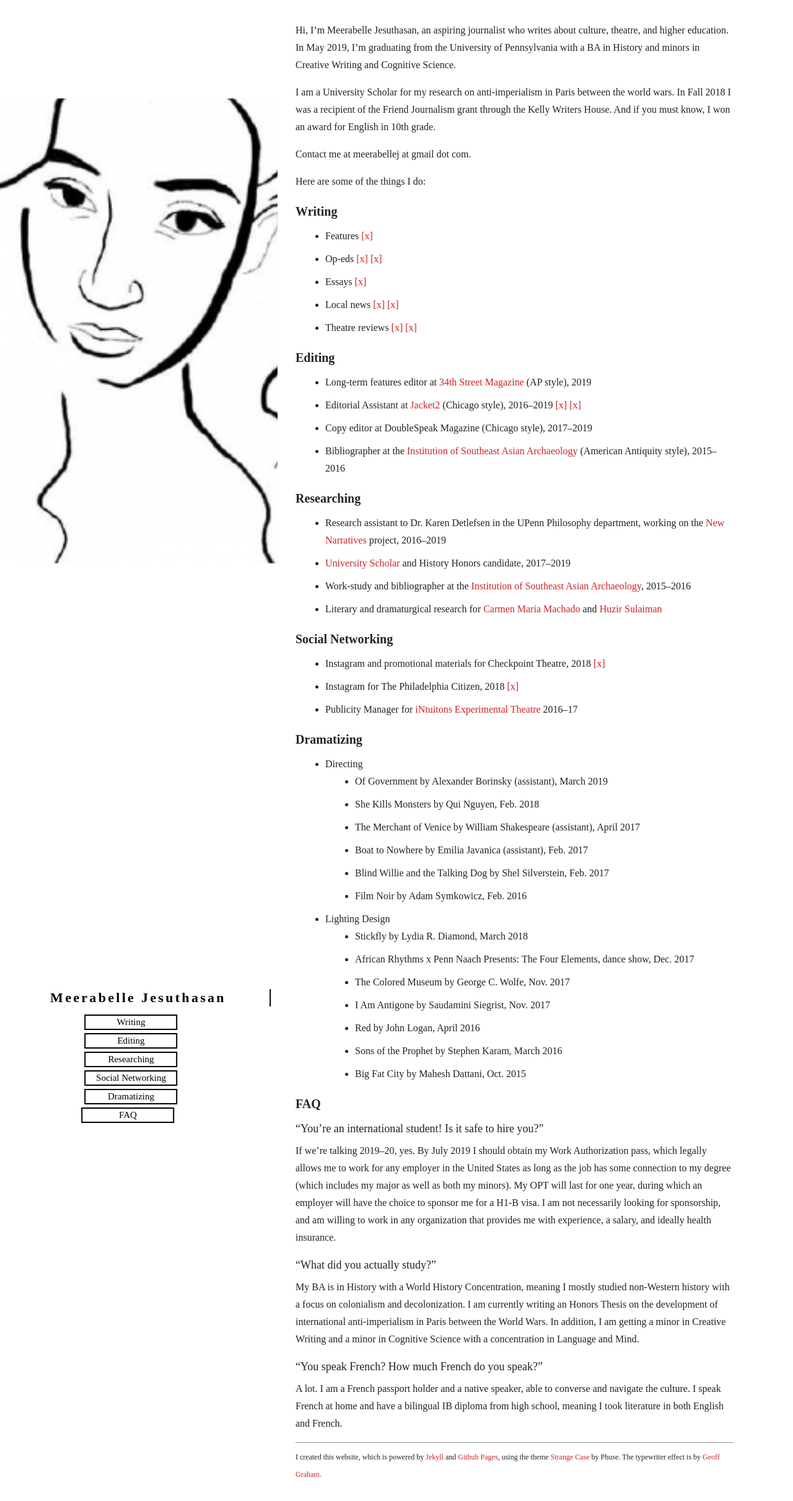
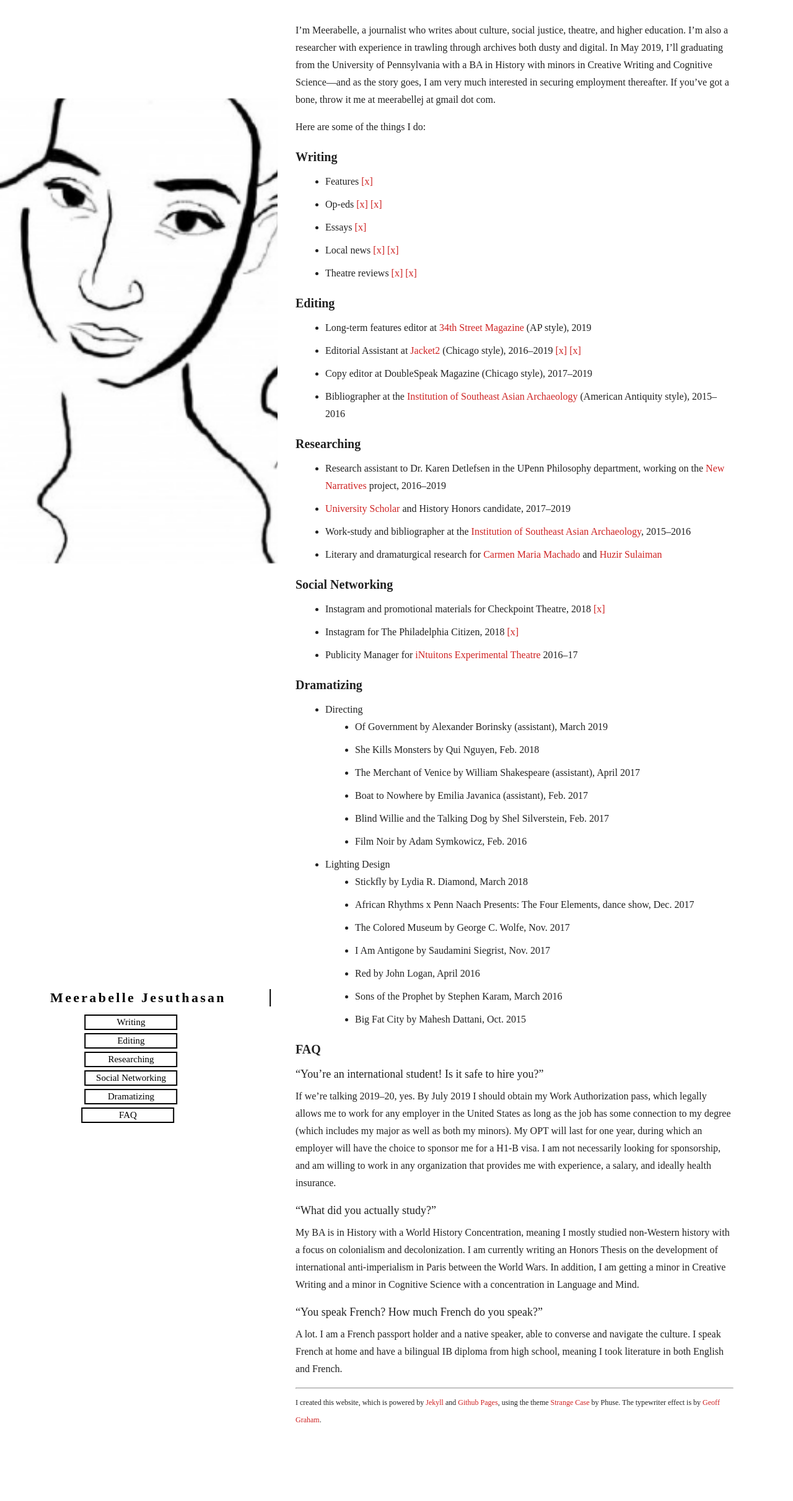
Before and after one commit to meerabellejesuthasan/meerabellejesuthasan.github.io, a Jekyll site: the page built from index.md, in a window 1280 px wide. Shown: the top 2422 px of the page at 62% size. Built offline with Jekyll 4.4.1, drawn with Linux system fonts in a browser that asks for light colours; nearby versions of some CDN libraries; some web fonts are replaced; Markdown is read by kramdown in place of the engine named in the settings.

Commit message:
edited about

```diff
--- a/index.md
+++ b/index.md
@@ -1,11 +1,7 @@
 ---
 layout: default
 ---
-Hi, I'm Meerabelle Jesuthasan, an aspiring journalist who writes about culture, theatre, and higher education. In May 2019, I'm graduating from the University of Pennsylvania with a BA in History and minors in Creative Writing and Cognitive Science.
-
-I am a University Scholar for my research on anti-imperialism in Paris between the world wars. In Fall 2018 I was a recipient of the Friend Journalism grant through the Kelly Writers House. And if you must know, I won an award for English in 10th grade.
-
-Contact me at meerabellej at gmail dot com.
+I'm Meerabelle, a journalist who writes about culture, social justice, theatre, and higher education. I'm also a researcher with experience in trawling through archives both dusty and digital. In May 2019, I'll graduating from the University of Pennsylvania with a BA in History with minors in Creative Writing and Cognitive Science—and as the story goes, I am very much interested in securing employment thereafter. If you've got a bone, throw it me at **meerabellej at gmail dot com**.
 
 Here are some of the things I do:
 
```
